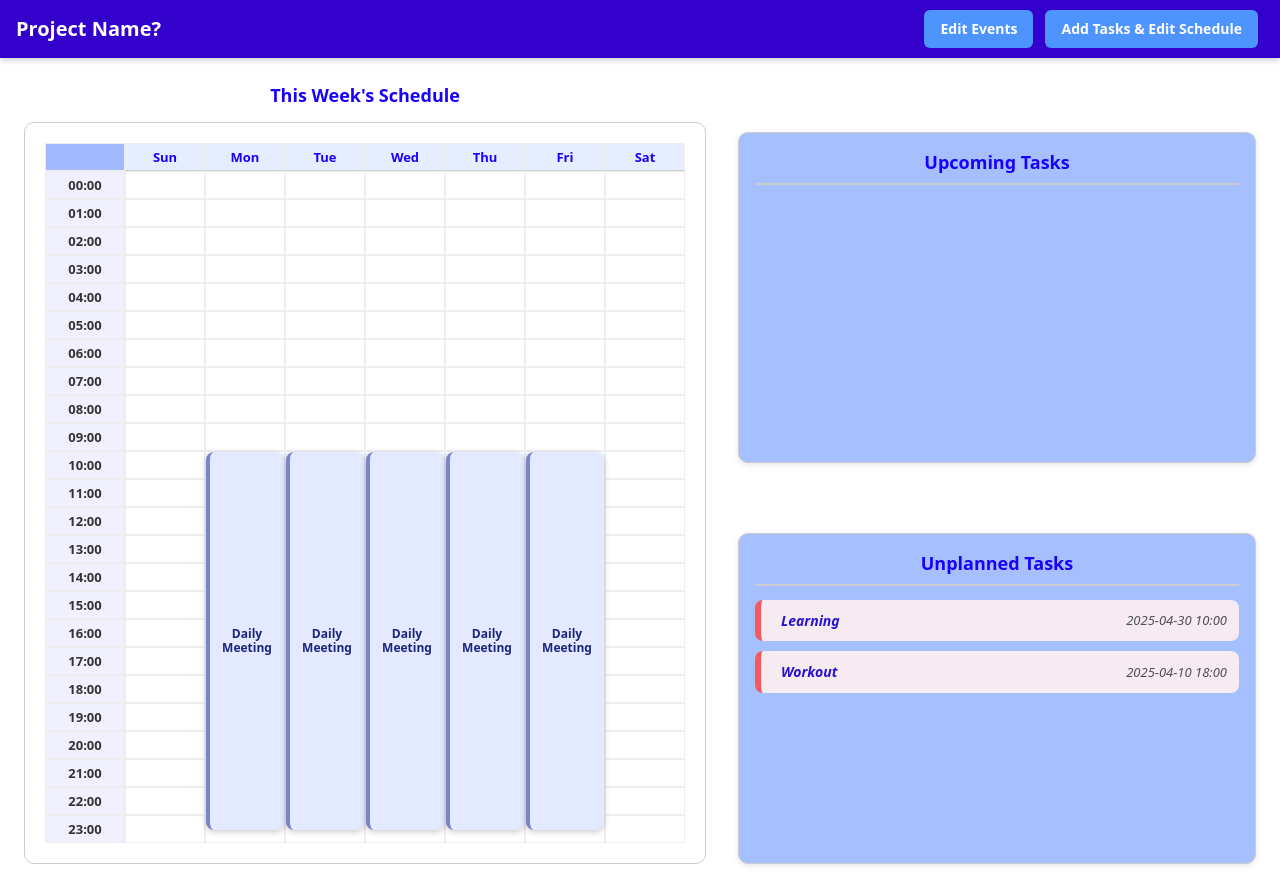
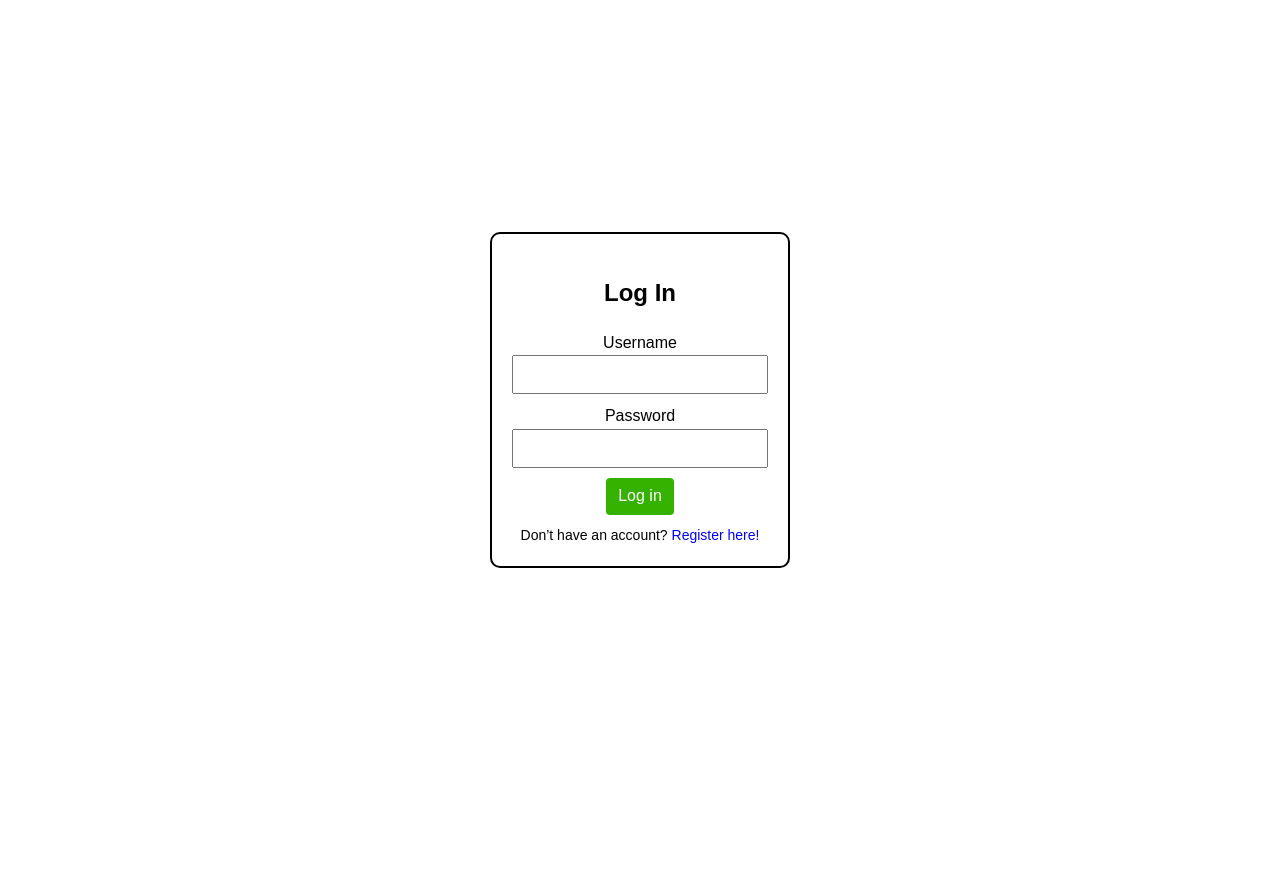
Before and after one commit to lwonsang/Stress-and-Mental-Wellbeing, a React (Vite) app in the folder frontend/vite-project/: page / in a window 1280 px wide. After the commit the page ends 800 px from the top, so only its background shows below. Built offline with nearby package versions, Linux system fonts and the light colour scheme.

Commit message:
login and register page

```diff
--- a/frontend/vite-project/src/App.jsx
+++ b/frontend/vite-project/src/App.jsx
@@ -8,20 +8,39 @@ import viteLogo from "/vite.svg";
 import "./App.css";
 import Calendar from "./components/MonthlyView";
 import { useEffect } from "react";
+import Login from "./components/Login";
 
 function App() {
   const isProd = import.meta.env.MODE === "production";
 
+  useEffect(() => {
+    const existing = JSON.parse(localStorage.getItem("accounts")) || [];
+    const hasSample = existing.some(acc => acc.username === "testuser");
+    if (!hasSample) {
+      existing.push({ username: "testuser", password: "123456" });
+      localStorage.setItem("accounts", JSON.stringify(existing));
+    }
+  }, []);
+
   return (
 
-<Router basename={isProd ? "/Stress-and-Mental-Wellbeing" : "/"}>
-  <Routes>
-    <Route path="/" element={<Home />} />
-    <Route path="/weekly" element={<WeeklyPage />} />
-    <Route path="/monthly" element={<Calendar />} />
-  </Routes>
-</Router>
-
+    <Router basename={isProd ? "/Stress-and-Mental-Wellbeing" : "/"}>
+      <Routes>
+        <Route path="/login" element={<Login />} />
+        <Route
+          path="/"
+          element={localStorage.getItem("currentUser") ? <Home /> : <Login />}
+        />
+        <Route
+          path="/weekly"
+          element={localStorage.getItem("currentUser") ? <WeeklyPage /> : <Login />}
+        />
+        <Route
+          path="/monthly"
+          element={localStorage.getItem("currentUser") ? <Calendar /> : <Login />}
+        />
+      </Routes>
+    </Router>
   );
 }
 
--- a/frontend/vite-project/src/components/Header.jsx
+++ b/frontend/vite-project/src/components/Header.jsx
@@ -1,5 +1,6 @@
 import React from "react";
 import "./Header.css";
+import { useNavigate } from "react-router-dom";
 
 const Header = ({
   title,
@@ -10,6 +11,13 @@ const Header = ({
   onMonthButtonClick,
   onRightButtonClick,
 }) => {
+  const navigate = useNavigate();
+
+  const handleLogout = () => {
+    localStorage.removeItem("currentUser");
+    navigate("/login");
+  };
+
   return (
     <div className="home-header">
       <div className="header-left">
@@ -39,6 +47,13 @@ const Header = ({
             {rightButtonText}
           </button>
         )}
+        <button
+          className="header-button"
+          onClick={handleLogout}
+          style={{ marginLeft: 8 }}
+        >
+          Logout
+        </button>
       </div>
     </div>
   );
--- /dev/null
+++ b/frontend/vite-project/src/components/Login.jsx
@@ -0,0 +1,109 @@
+import { useState } from 'react';
+import { useNavigate } from "react-router-dom";
+
+
+export default function Login() {
+  const [mode, setMode] = useState('login');
+  const [username, setUsername] = useState('');
+  const [password, setPassword] = useState('');
+  const [confirmPassword, setConfirmPassword] = useState('');
+  const [message, setMessage] = useState('');
+
+  const getAccounts = () => JSON.parse(localStorage.getItem('accounts')) || [];
+  const saveAccounts = (accounts) => localStorage.setItem('accounts', JSON.stringify(accounts));
+  const navigate = useNavigate();
+
+  const handleLogin = () => {
+    if (!username || !password) {
+      setMessage("Username and password cannot be empty");
+      return;
+    }
+    const accounts = getAccounts();
+    const found = accounts.find(acc => acc.username === username && acc.password === password);
+    if (found) {
+      localStorage.setItem('currentUser', JSON.stringify({ username }));
+      setMessage('Login successful!');
+
+      navigate("/");
+      console.log("Navigating");
+    } else {
+      setMessage('Invalid username or password');
+    }
+  };
+
+  const handleRegister = () => {
+    if (!username || !password || !confirmPassword) {
+      setMessage("All fields are required");
+      return;
+    }
+    if (password !== confirmPassword) {
+      setMessage('Passwords do not match');
+      return;
+    }
+    const accounts = getAccounts();
+    if (accounts.some(acc => acc.username === username)) {
+      setMessage('Username already exists');
+      return;
+    }
+    accounts.push({ username, password });
+    saveAccounts(accounts);
+    setMessage('Registration successful! You can now log in.');
+    setMode('login');
+    setUsername('');
+    setPassword('');
+    setConfirmPassword('');
+  };
+
+  return (
+    <div style={{
+      display: 'flex',
+      justifyContent: 'center',
+      alignItems: 'center',
+      height: '100vh',
+      backgroundColor: '#fff'
+    }}>
+      <div style={{
+        maxWidth: 300,
+        width: '100%',
+        border: '2px solid black',
+        borderRadius: 10,
+        padding: 20,
+        textAlign: 'center',
+        fontFamily: 'sans-serif'
+      }}>
+        <h2>{mode === 'login' ? 'Log In' : 'Register'}</h2>
+        <div style={{ marginBottom: 10 }}>
+          <label>Username<br/>
+            <input value={username} onChange={(e) => setUsername(e.target.value)} style={{ width: '100%', padding: 5 }} />
+          </label>
+        </div>
+        <div style={{ marginBottom: 10 }}>
+          <label>Password<br/>
+            <input type="password" value={password} onChange={(e) => setPassword(e.target.value)} style={{ width: '100%', padding: 5 }} />
+          </label>
+        </div>
+        {mode === 'register' && (
+          <div style={{ marginBottom: 10 }}>
+            <label>Confirm Password<br/>
+              <input type="password" value={confirmPassword} onChange={(e) => setConfirmPassword(e.target.value)} style={{ width: '100%', padding: 5 }} />
+            </label>
+          </div>
+        )}
+        <button
+          onClick={mode === 'login' ? handleLogin : handleRegister}
+          style={{ backgroundColor: '#35B200', color: 'white', padding: '6px 12px', border: 'none', borderRadius: 4, cursor: 'pointer' }}
+        >
+          {mode === 'login' ? 'Log in' : 'Register'}
+        </button>
+        <div style={{ marginTop: 10, fontSize: 14 }}>
+          {mode === 'login' ? (
+            <>Don’t have an account? <span onClick={() => setMode('register')} style={{ color: 'blue', cursor: 'pointer' }}>Register here!</span></>
+          ) : (
+            <>Already have an account? <span onClick={() => setMode('login')} style={{ color: 'blue', cursor: 'pointer' }}>Login here!</span></>
+          )}
+        </div>
+        {message && <div style={{ marginTop: 10, color: 'red' }}>{message}</div>}
+      </div>
+    </div>
+  );
+}
```
